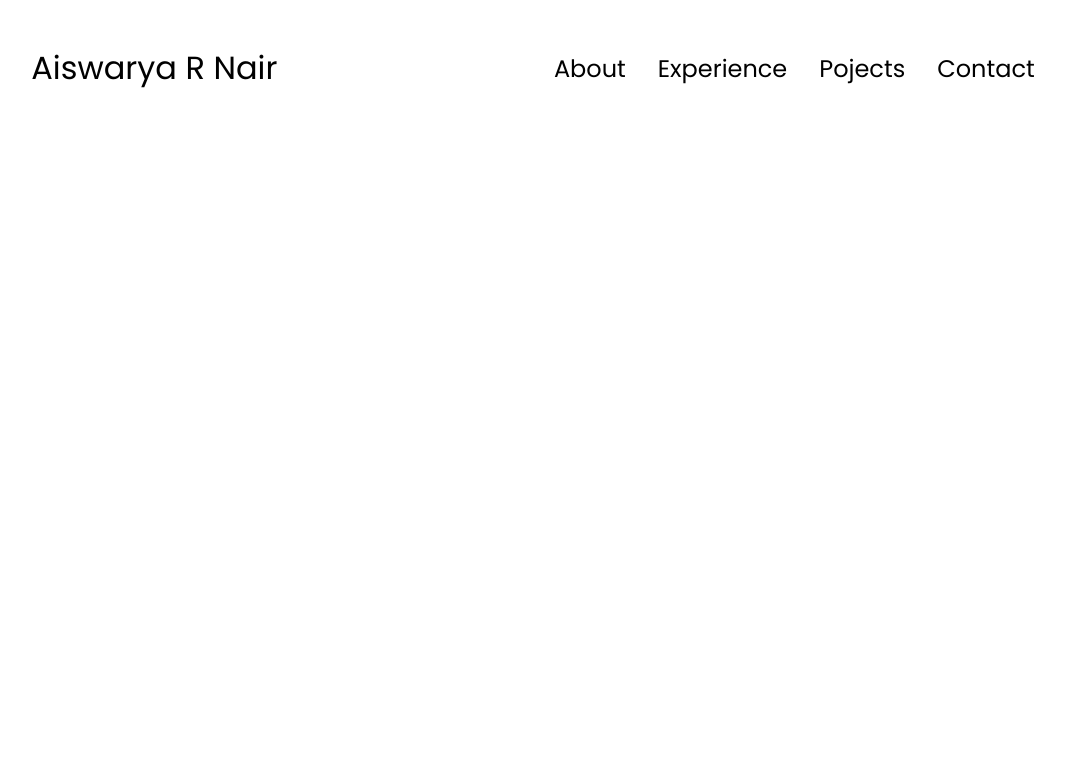
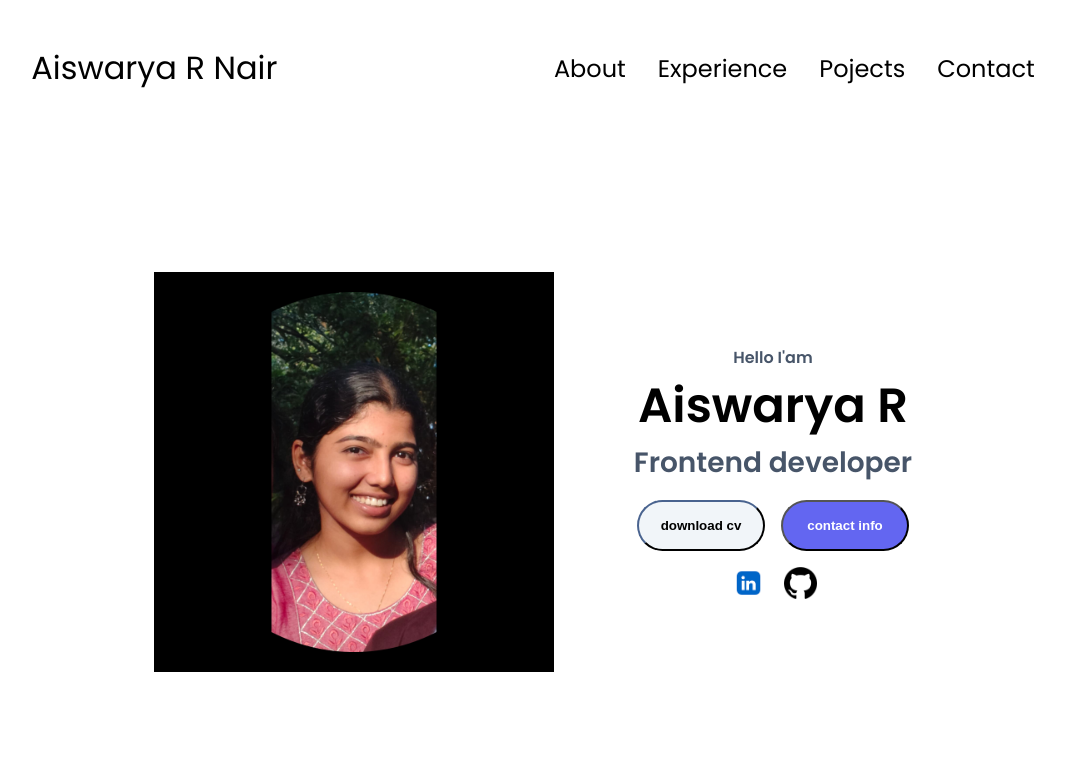
Before and after one commit to raiswarya23/responsive-portfolio, a plain HTML site: page index.html in a window 1280 px wide. Shown: the whole page, without its empty margins (107-1172 px from the left). Drawn offline with Linux system fonts and the light colour scheme.

Commit message:
socialsection v3

```diff
--- a/index.html
+++ b/index.html
@@ -36,6 +36,24 @@
             </div>
         </div>
     </nav>
+    <section id="profile">
+        <div class="section_pic-container">
+            <img src="./assets/profile pic.jpg" alt ="aiswarya profile pic">
+        </div>
+        <div class="section_text">
+            <p class="section_text_p1">Hello I'am</p>
+            <h1 class="title">Aiswarya R</h1>
+            <p class="section_text_p2">Frontend developer</p>
+            <div class="btn-container">
+                <button class="btn btn-color-2" onclick="window.open('./assets/example cv.jpg')">download cv</button>
+                <button class="btn btn-color-1" onclick="location.href='./#contact'">contact info</button>
+            </div>
+            <div id="social-container">
+                <img src="./assets/linkedin.png" alt="my linked in profile" class="icon" onclick="location.href='https://linked.com/'">
+                <img src="./assets/hithub.png" alt="my github  profile" class="icon" onclick="location.href='https://github.com/raiswarya23/'">
+            </div>
+        </div>
+    </section>
   <script src="script.js"></script>
  </body>
 </html>
--- a/style.css
+++ b/style.css
@@ -120,3 +120,84 @@ a:hover{
 .hamburger-icon span:first-child{
     transform: none;
 }
+/*sections*/
+section{
+    padding-top:4vh ;
+    height: 96vh;
+    box-sizing: border-box;
+    min-height: fit-content;
+}
+.section-container{
+    display: flex;
+}
+/*profile section*/
+#profile{
+    display: flex;
+    justify-content: center;
+    gap: 5rem;
+    height: 80vh;
+}
+.section_pic-container{
+    display: flex;
+    height: 400px;
+    width: 400px;
+    margin: auto 0;
+}
+.section_text{
+    align-self:center;
+    text-align: center;
+}
+.section_text p{
+    font-weight: 600;
+}
+.section_text_p1{
+    text-align: center;
+}
+.section_text_p2{
+    font-size: 1.75rem;
+    margin-bottom: 1rem;
+}
+.title{
+    font-size: 3rem;
+    text-align: center;
+}
+#social-container{
+    display: flex;
+    justify-content: center;
+    margin-top: 1rem;
+    gap: 1rem;
+}
+/*ICONS*/
+.icon{
+    cursor: pointer;
+    height: 2rem;
+}
+/*button*/
+.btn-container{
+    display: flex;
+    justify-content: center;
+    gap: 1rem;
+}
+.btn{
+    font-weight: 600;
+    transition: all 300ms ease;
+    padding: 1rem;
+    width: 8rem;
+    border-radius: 2rem;
+}
+.btn-color-1{
+    background-color: #6366f1;
+    color: #ffffff;
+    border: 0.1 rem solid #4f46e5;
+
+}
+.btn-color-1:hover{
+    background-color:#4f46e5 ;
+    border-color: #4338ca;
+    color: #ffffff;
+}
+.btn-color-2{
+    background-color: #f1f5f9;
+    border-color: #1e293b;
+    color: #1e293b#1e293b;
+}
```
Also changed, not shown: assets/P2.jpg (added), assets/example cv.jpg (added), assets/hithub.png (added), assets/linkedin.png (added), assets/profile pic.jpg (added).
